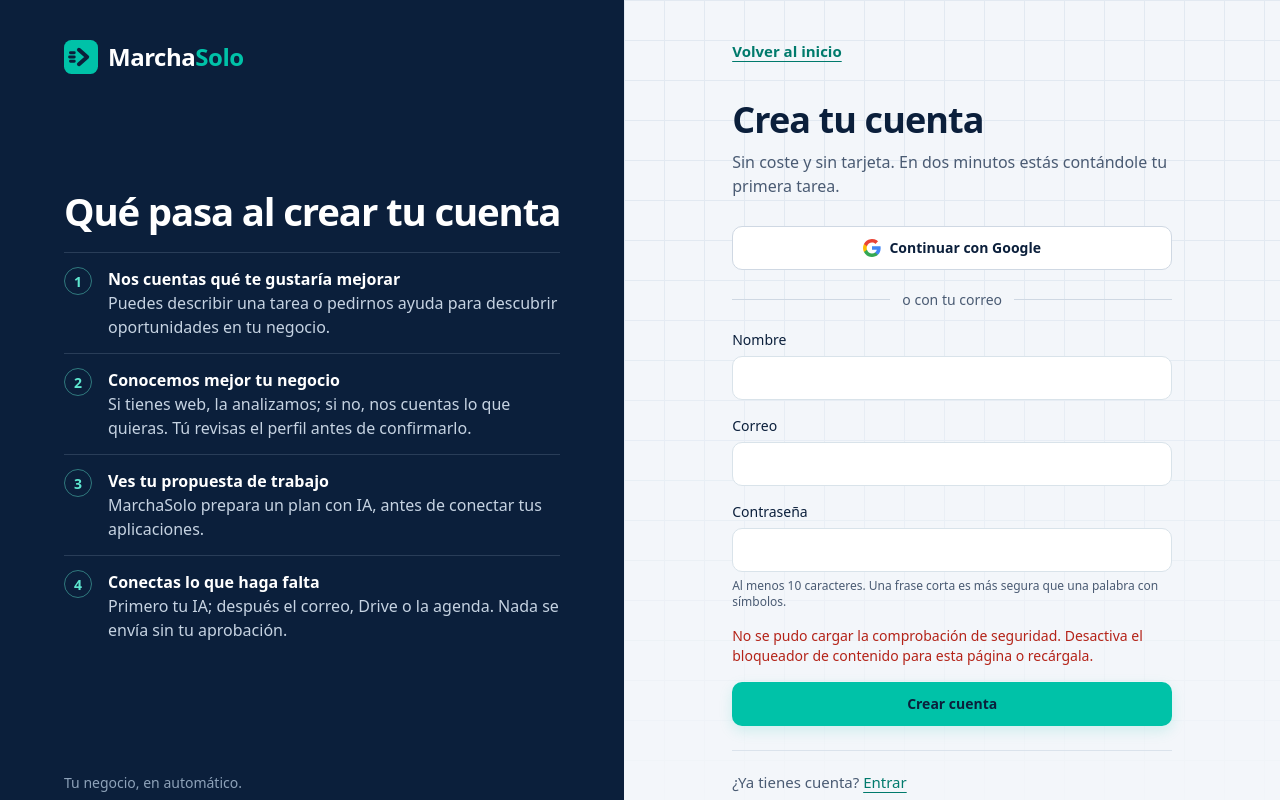
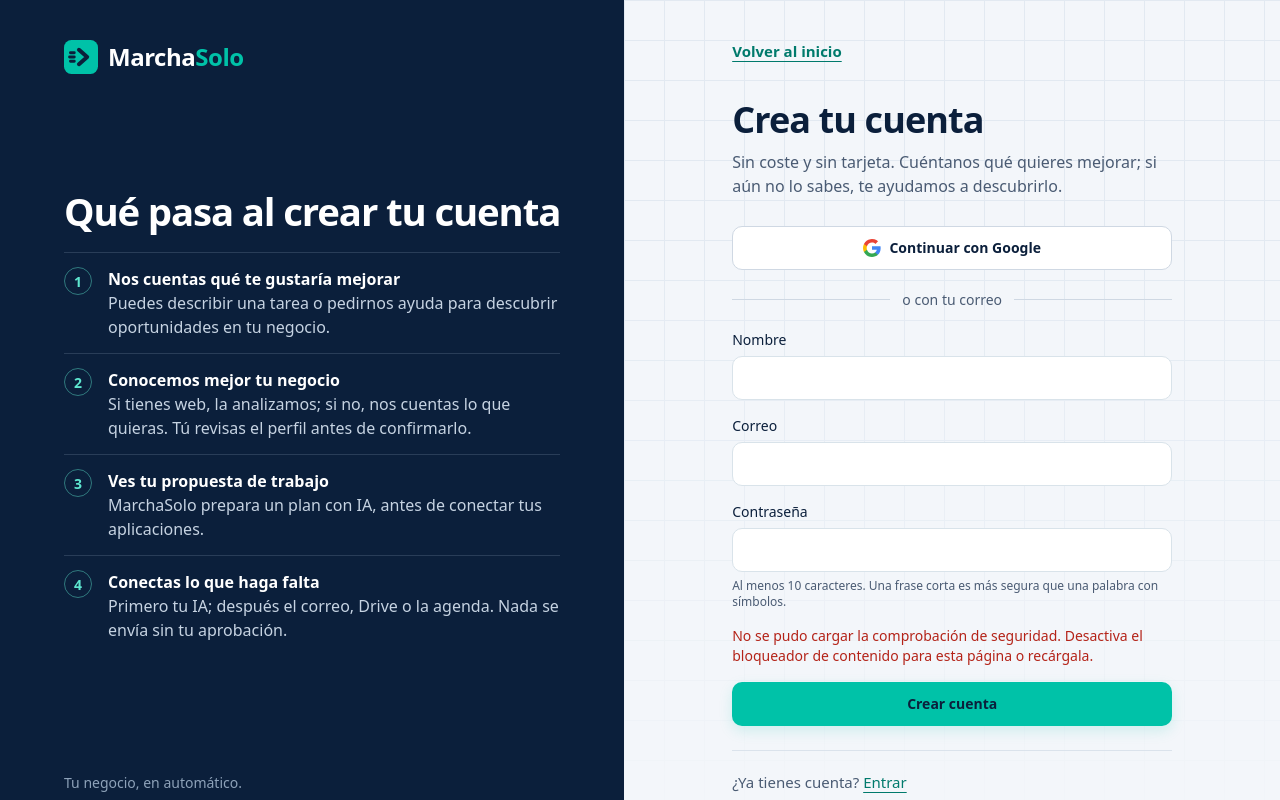
Before and after one commit to CESARKUBEREK/Delega, a Next.js app: page /crear-cuenta in a window 1280 px wide. Shown: the top 800 px of the page. Built offline with nearby package versions, Linux system fonts and the light colour scheme; no server answers.

Commit message:
fix(onboarding): align signup copy with discovery

```diff
--- a/src/app/(auth)/crear-cuenta/page.tsx
+++ b/src/app/(auth)/crear-cuenta/page.tsx
@@ -8,7 +8,7 @@ import { SignupForm } from "./signup-form"
 export const metadata = publicPageMetadata({
   title: "Crear cuenta",
   description:
-    "Crea tu cuenta de MarchaSolo sin coste. Cuéntale una tarea y mira el plan que te prepara antes de conectar nada.",
+    "Crea tu cuenta de MarchaSolo sin coste. Cuéntanos qué quieres mejorar o descubre oportunidades para tu negocio antes de conectar tus aplicaciones.",
   path: "/crear-cuenta",
 })
 
@@ -31,8 +31,8 @@ async function SignupContent({ searchParams }: SignupPageProps) {
       title="Crea tu cuenta"
       intro={
         plan
-          ? `Has elegido ${plan.name} (${plan.price}${plan.period}). Sin coste al empezar y sin tarjeta: en dos minutos le cuentas tu primera tarea.`
-          : "Sin coste y sin tarjeta. En dos minutos estás contándole tu primera tarea."
+          ? `Has elegido ${plan.name} (${plan.price}${plan.period}). Sin coste al empezar y sin tarjeta: cuéntanos qué quieres mejorar en tu negocio.`
+          : "Sin coste y sin tarjeta. Cuéntanos qué quieres mejorar; si aún no lo sabes, te ayudamos a descubrirlo."
       }
       story="signup"
       footer={<SignupFooter />}
@@ -44,7 +44,7 @@ async function SignupContent({ searchParams }: SignupPageProps) {
 
 function SignupPageFallback() {
   return (
-    <Sheet title="Crea tu cuenta" intro="Sin coste y sin tarjeta. En dos minutos estás contándole tu primera tarea." story="signup">
+    <Sheet title="Crea tu cuenta" intro="Sin coste y sin tarjeta. Cuéntanos qué quieres mejorar; si aún no lo sabes, te ayudamos a descubrirlo." story="signup">
       <div className="h-96" aria-busy="true" />
     </Sheet>
   )
```
